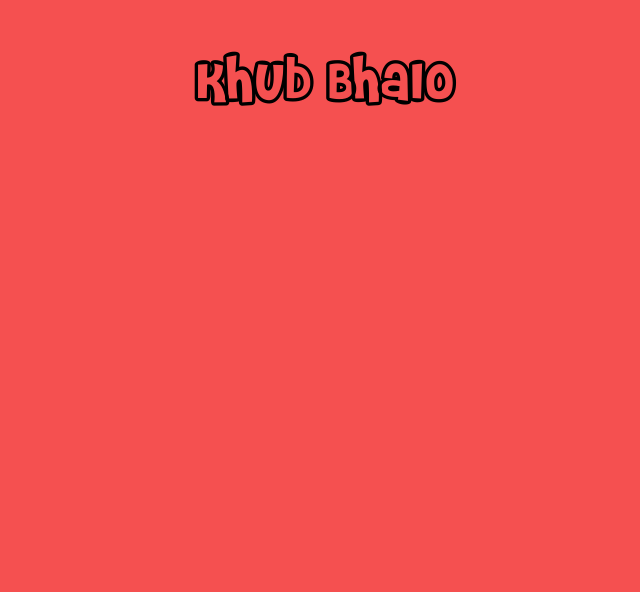
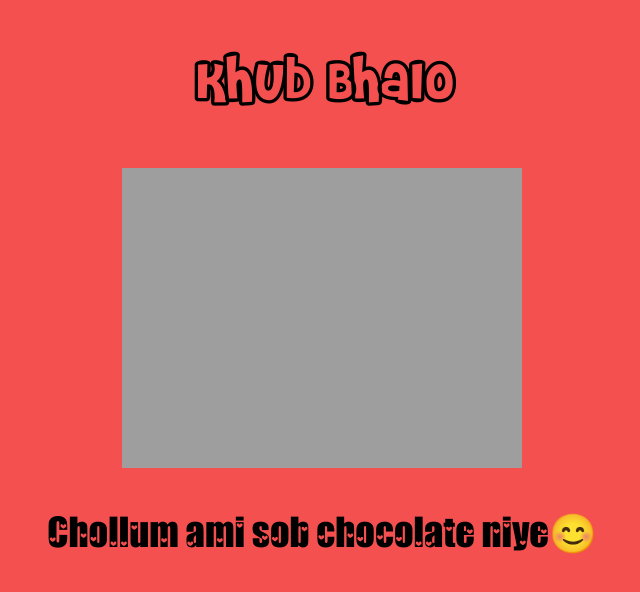
Before and after one commit to arka-roy03/VD, a plain HTML site: page no.html in a window 1280 px wide. Shown: the whole page, without its empty margins (318-958 px from the left). Drawn offline with Linux system fonts and the light colour scheme; the site is published under a folder, as on GitHub Pages, so addresses that start at the root find nothing.

Commit message:
Update no.html

```diff
--- a/no.html
+++ b/no.html
@@ -12,11 +12,11 @@
         <p>Khub Bhalo</p>
     </div>
     <div class="gif">
-        <img id="gif" src="/gifs/no.gif" alt="" width="400vw">
+        <img id="gif" src="gifs/no.gif" alt="" width="400vw">
     </div>
     <div id="question">
         <p id="text"></p>
     </div>
-    <script src="/no.js"></script>
+    <script src="no.js"></script>
 </body>
 </html>
```
